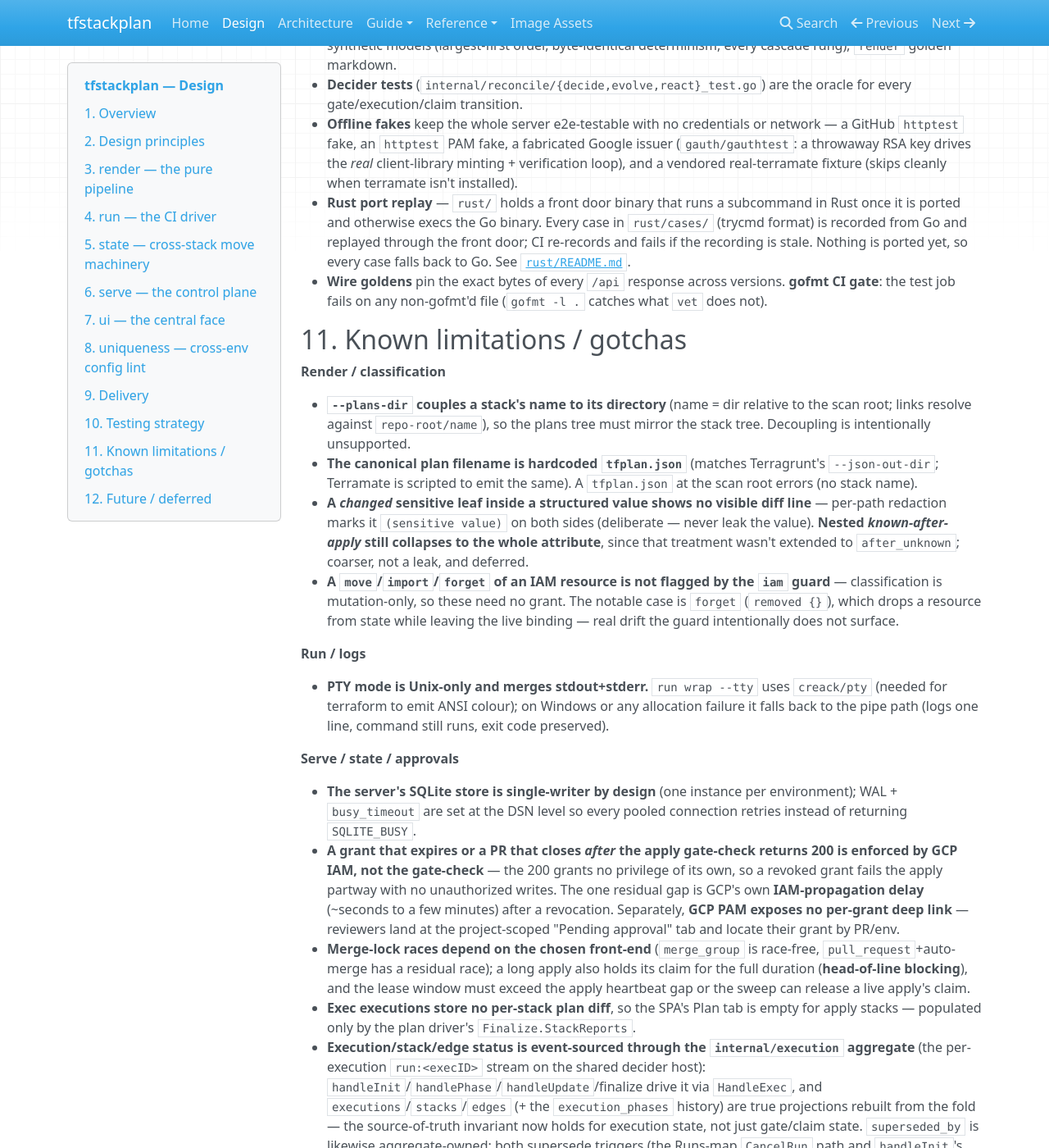
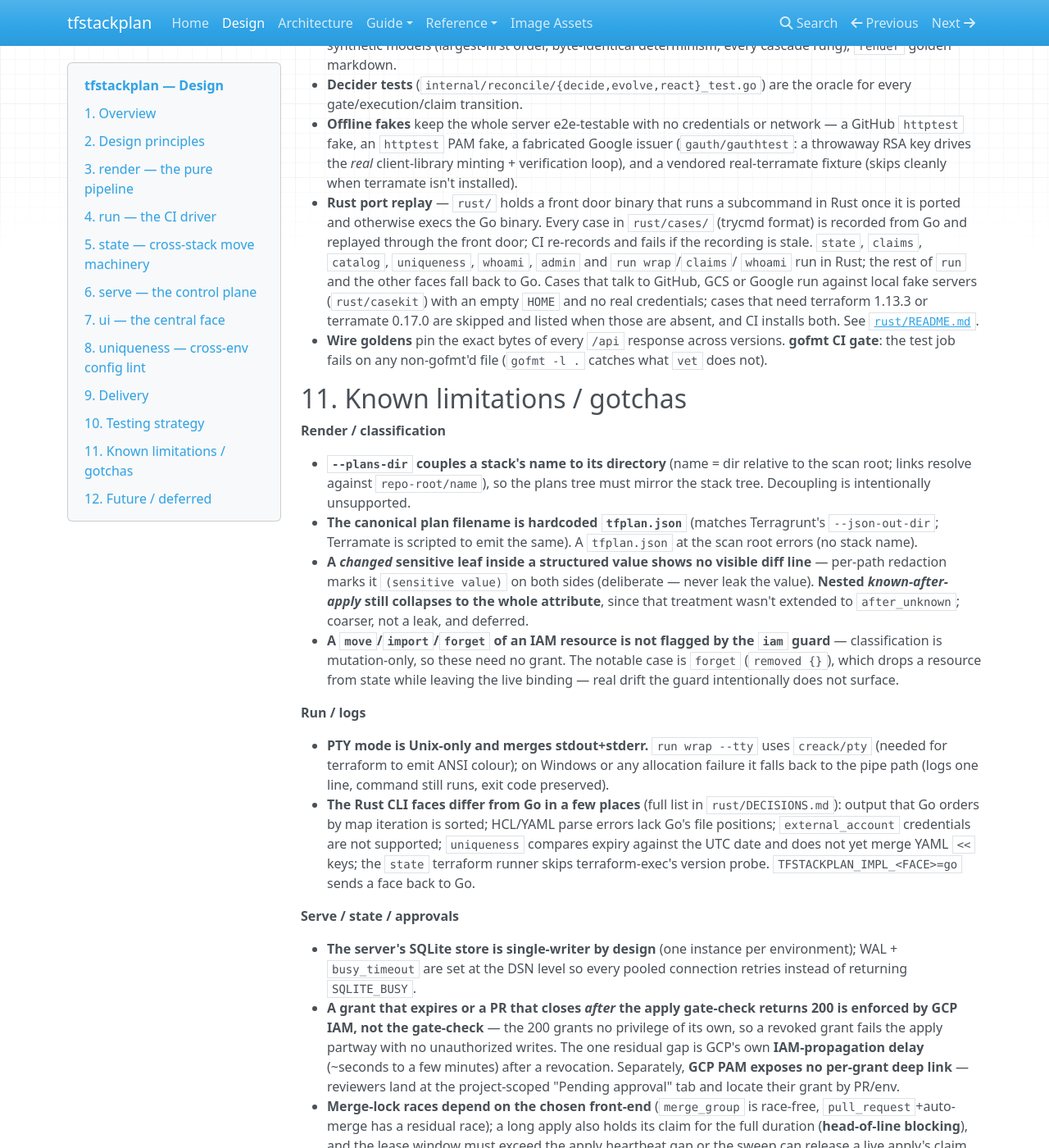
Before and after one commit to Fluent-Health/terraform-stack-plan, an MkDocs documentation site: the page built from docs/DESIGN.md, in a window 1280 px wide and 1400 px high, scrolled down 14548 px. Shown: the whole window at 82% size. Built offline with MkDocs 1.6.1, drawn with Linux system fonts in a browser that asks for light colours; nearby versions of some CDN libraries.

Commit message:
docs: record the Rust CLI faces and their differences in DESIGN.md
Co-Authored-By: Claude Opus 5.5 <noreply@anthropic.com>

```diff
--- a/docs/DESIGN.md
+++ b/docs/DESIGN.md
@@ -782,8 +782,13 @@ hardening is in [`SECURITY.md`](../SECURITY.md).
 - **Rust port replay** — `rust/` holds a front door binary that runs a
   subcommand in Rust once it is ported and otherwise execs the Go binary. Every
   case in `rust/cases/` (trycmd format) is recorded from Go and replayed through
-  the front door; CI re-records and fails if the recording is stale. Nothing is
-  ported yet, so every case falls back to Go. See [`rust/README.md`](../rust/README.md).
+  the front door; CI re-records and fails if the recording is stale. `state`,
+  `claims`, `catalog`, `uniqueness`, `whoami`, `admin` and `run wrap`/`claims`/
+  `whoami` run in Rust; the rest of `run` and the other faces fall back to Go.
+  Cases that talk to GitHub, GCS or Google run against local fake servers
+  (`rust/casekit`) with an empty `HOME` and no real credentials; cases that need
+  terraform 1.13.3 or terramate 0.17.0 are skipped and listed when those are
+  absent, and CI installs both. See [`rust/README.md`](../rust/README.md).
 - **Wire goldens** pin the exact bytes of every `/api` response across
   versions. **gofmt CI gate**: the test job fails on any non-gofmt'd file
   (`gofmt -l .` catches what `vet` does not).
@@ -815,6 +820,13 @@ hardening is in [`SECURITY.md`](../SECURITY.md).
   `creack/pty` (needed for terraform to emit ANSI colour); on Windows or any
   allocation failure it falls back to the pipe path (logs one line, command
   still runs, exit code preserved).
+- **The Rust CLI faces differ from Go in a few places** (full list in
+  `rust/DECISIONS.md`): output that Go orders by map iteration is sorted;
+  HCL/YAML parse errors lack Go's file positions; `external_account`
+  credentials are not supported; `uniqueness` compares expiry against the UTC
+  date and does not yet merge YAML `<<` keys; the `state` terraform runner skips
+  terraform-exec's version probe. `TFSTACKPLAN_IMPL_<FACE>=go` sends a face back
+  to Go.
 
 **Serve / state / approvals**
 
```
